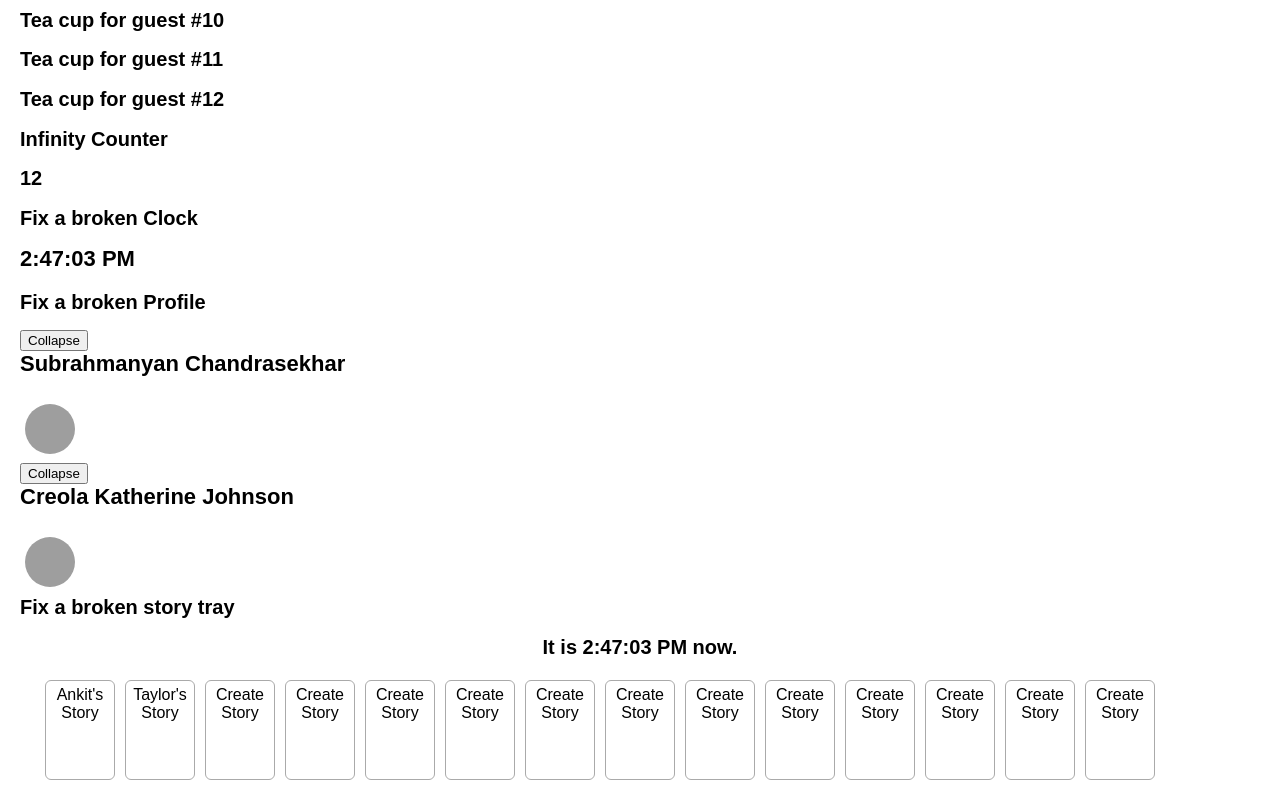
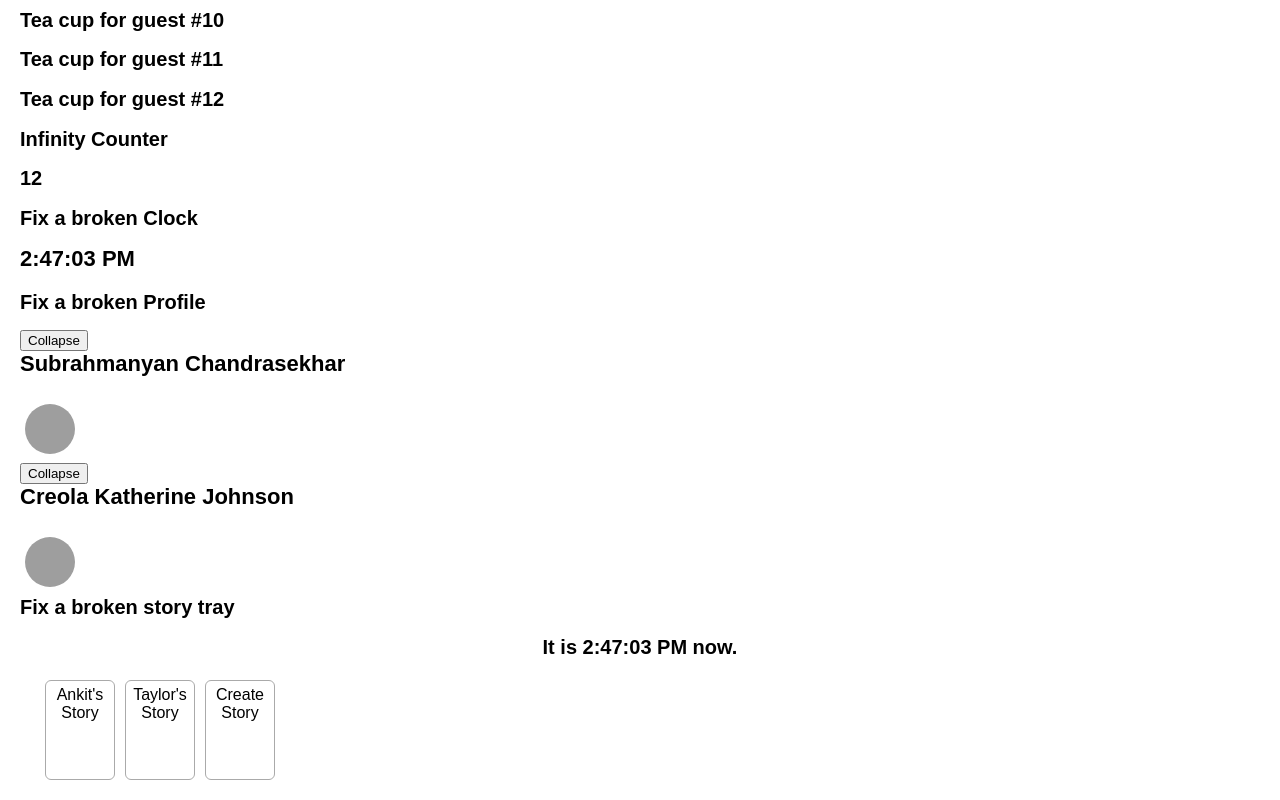
Before and after one commit to zelitosaide/react-js-course, a React (Create React App) app: page / in a window 1280 px wide. Shown: the part 1027-1827 px from the top of the page. Built offline with nearby package versions, Linux system fonts and the light colour scheme; grey boxes are pictures that could not be loaded.

Commit message:
Keeping Components Pure

```diff
--- a/src/learn/learn-react/describing-the-ui/keeping-components-pure/challenges/fix-a-broken-story-tray.js
+++ b/src/learn/learn-react/describing-the-ui/keeping-components-pure/challenges/fix-a-broken-story-tray.js
@@ -43,8 +43,6 @@ export default function Index() {
 }
 
 function StoryTray({ stories }) {
-  stories.push({ id: "create", label: "Create Story" });
-
   return (
     <ul style={{ paddingLeft: 20, margin: 0, listStyleType: "none" }}>
       {stories.map(function (story) {
@@ -57,6 +55,7 @@ function StoryTray({ stories }) {
           </li>
         );
       })}
+      <li style={listItemStyle}>Create Story</li>
     </ul>
   );
 }
```
